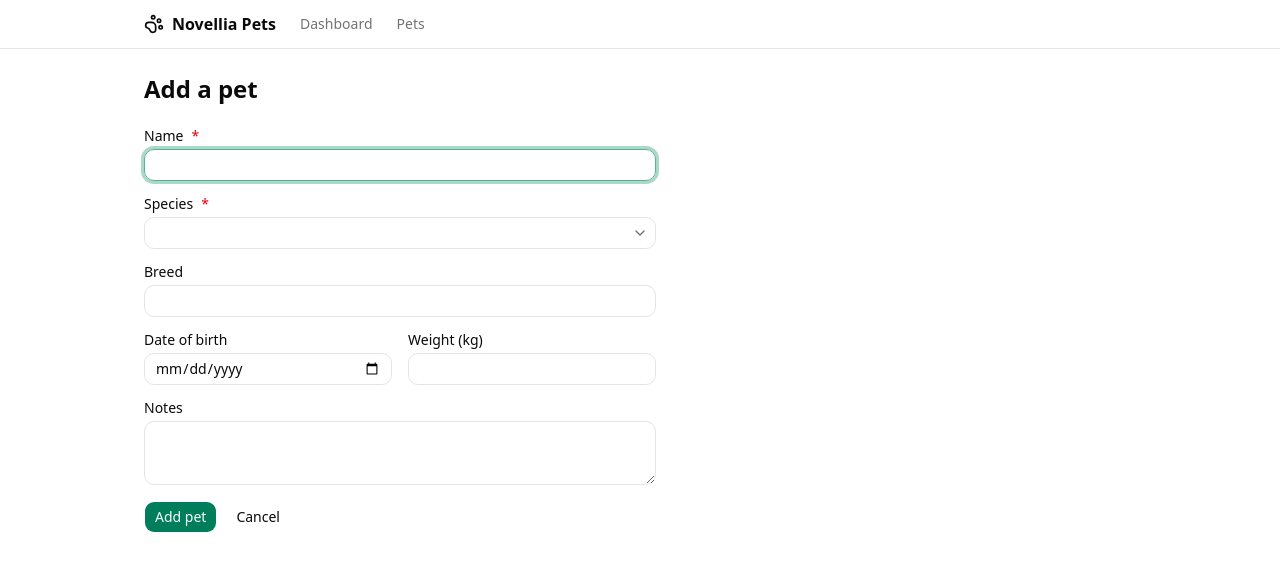
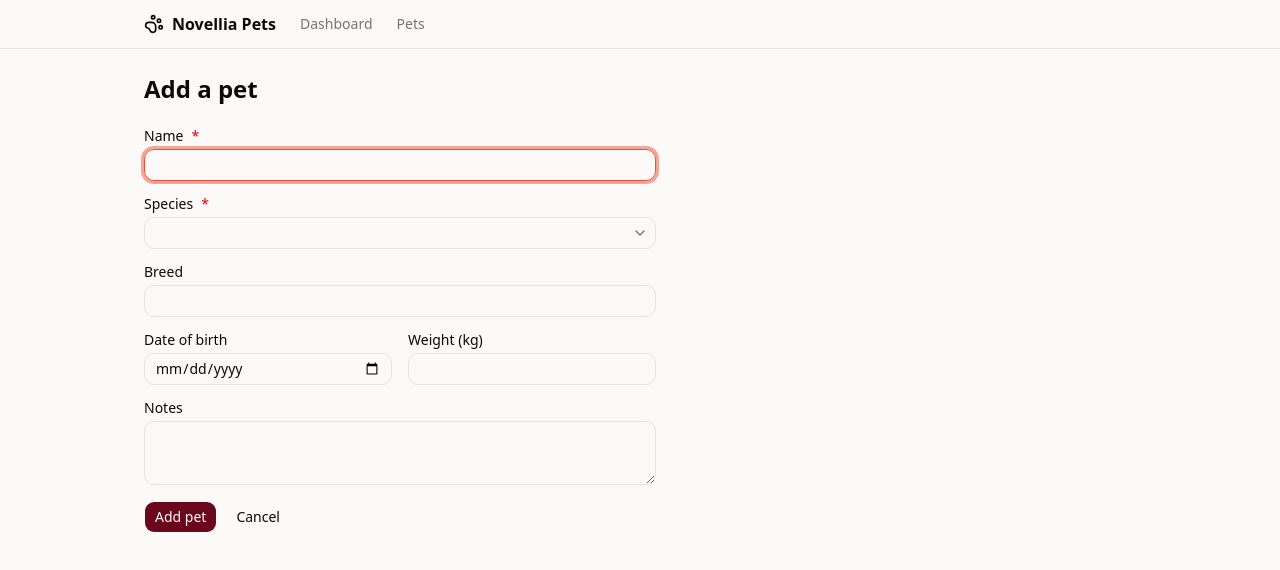
Before and after one commit to Glasser88/novellia-pets, a Next.js app: page /pets/new in a window 1280 px wide. Shown: the top 570 px of the page. Built offline with nearby package versions, Linux system fonts and the light colour scheme.

Commit message:
Theme: use Novellia's palette
Burgundy primary for buttons and the active filter chip, a warm
off-white page, and red-orange focus rings, sampled from Novellia's
app. Destructive red and the status badge colours are unchanged so
Delete and Overdue keep their meaning next to the brand colour.

```diff
--- a/src/app/globals.css
+++ b/src/app/globals.css
@@ -52,27 +52,29 @@ body {
   font-family: var(--font-sans);
 }
 
-/* Theme: shadcn neutrals with a single green-teal accent (hue 168) for
-   primary actions, focus rings and hover tints. Everything else is gray. */
+/* Theme: shadcn neutrals with Novellia's palette. Deep burgundy (hue ~15)
+   for primary actions and the active chip; a warm off-white page; red-orange
+   only for focus rings. Destructive red and status colours are untouched so
+   they keep their meaning next to the brand colour. */
 :root {
-  --background: oklch(1 0 0);
+  --background: oklch(0.985 0.003 60);
   --foreground: oklch(0.145 0 0);
   --card: oklch(1 0 0);
   --card-foreground: oklch(0.145 0 0);
   --popover: oklch(1 0 0);
   --popover-foreground: oklch(0.145 0 0);
-  --primary: oklch(0.52 0.12 168);
-  --primary-foreground: oklch(0.99 0.01 168);
-  --secondary: oklch(0.96 0.02 168);
-  --secondary-foreground: oklch(0.32 0.06 168);
+  --primary: oklch(0.34 0.13 18);
+  --primary-foreground: oklch(0.985 0.005 60);
+  --secondary: oklch(0.95 0.02 30);
+  --secondary-foreground: oklch(0.34 0.13 18);
   --muted: oklch(0.97 0 0);
   --muted-foreground: oklch(0.556 0 0);
-  --accent: oklch(0.96 0.02 168);
-  --accent-foreground: oklch(0.32 0.06 168);
+  --accent: oklch(0.95 0.02 30);
+  --accent-foreground: oklch(0.34 0.13 18);
   --destructive: oklch(0.577 0.245 27.325);
   --border: oklch(0.922 0 0);
   --input: oklch(0.922 0 0);
-  --ring: oklch(0.7 0.1 168);
+  --ring: oklch(0.65 0.2 32);
   --chart-1: oklch(0.87 0 0);
   --chart-2: oklch(0.556 0 0);
   --chart-3: oklch(0.439 0 0);
@@ -96,18 +98,18 @@ body {
   --card-foreground: oklch(0.985 0 0);
   --popover: oklch(0.205 0 0);
   --popover-foreground: oklch(0.985 0 0);
-  --primary: oklch(0.78 0.13 168);
-  --primary-foreground: oklch(0.2 0.04 168);
+  --primary: oklch(0.72 0.17 30);
+  --primary-foreground: oklch(0.15 0.03 20);
   --secondary: oklch(0.269 0 0);
   --secondary-foreground: oklch(0.985 0 0);
   --muted: oklch(0.269 0 0);
   --muted-foreground: oklch(0.708 0 0);
-  --accent: oklch(0.3 0.04 168);
+  --accent: oklch(0.3 0.05 20);
   --accent-foreground: oklch(0.985 0 0);
   --destructive: oklch(0.704 0.191 22.216);
   --border: oklch(1 0 0 / 10%);
   --input: oklch(1 0 0 / 15%);
-  --ring: oklch(0.6 0.1 168);
+  --ring: oklch(0.65 0.2 32);
   --chart-1: oklch(0.87 0 0);
   --chart-2: oklch(0.556 0 0);
   --chart-3: oklch(0.439 0 0);
```
